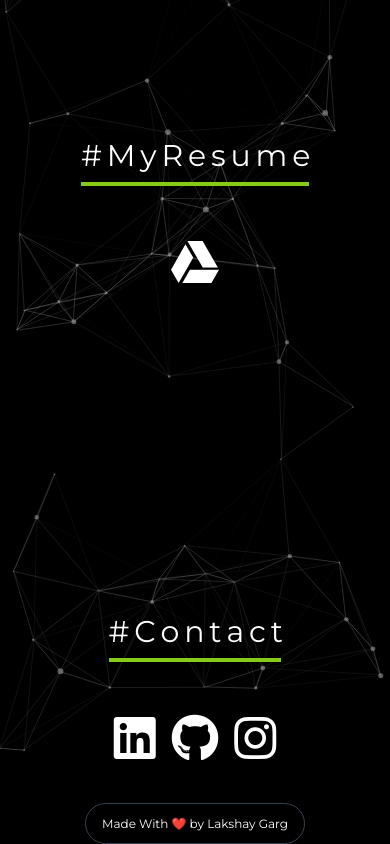
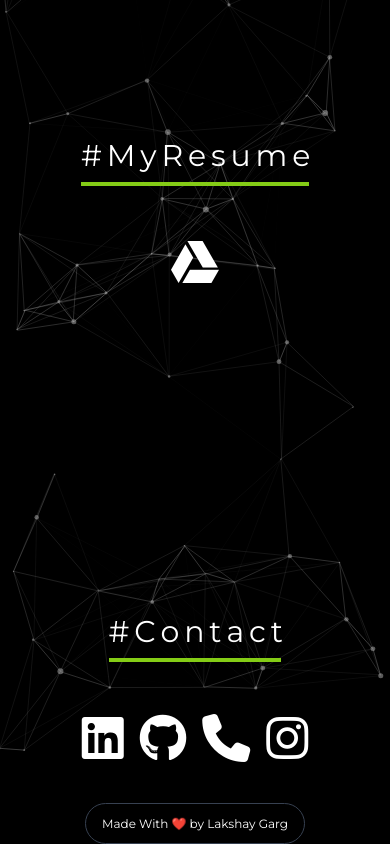
Before and after one commit to lakshaygarg0007/lakshaygarg.me, a website: page index.html in a window 390 px wide. Shown: the part 1665-2509 px from the top of the page. Drawn offline with nearby package versions, Linux system fonts and the light colour scheme; a web font is replaced by a local one.

Commit message:
added phone number

```diff
--- a/index.html
+++ b/index.html
@@ -220,6 +220,8 @@ ease-in-out delay-300 hover:rotate-3"><a href="#hero">L</a></p>
                     class="fa-brands fa-linkedin fa-3x hover:scale-110 hover:text-cyan-700 duration-300 ease-in-out"></i></a>
             <a href="https://github.com/lakshaygarg0007" target="_blank"><i
                     class="fa-brands fa-github fa-3x hover:scale-110 hover:text-red-200 duration-300 ease-in-out"></i></a>
+            <a href="tel:9914087195" target="_blank"><i
+                        class="fa-solid fa-phone fa-3x hover:scale-110 hover:text-red-200 duration-300 ease-in-out"></i></a>
             <a href="https://www.instagram.com/l.g_306/" target="_blank"><i
                     class="fa-brands fa-instagram fa-3x hover:scale-110 hover:text-red-500 duration-300 ease-in-out"></i></a>
         </div>
```
